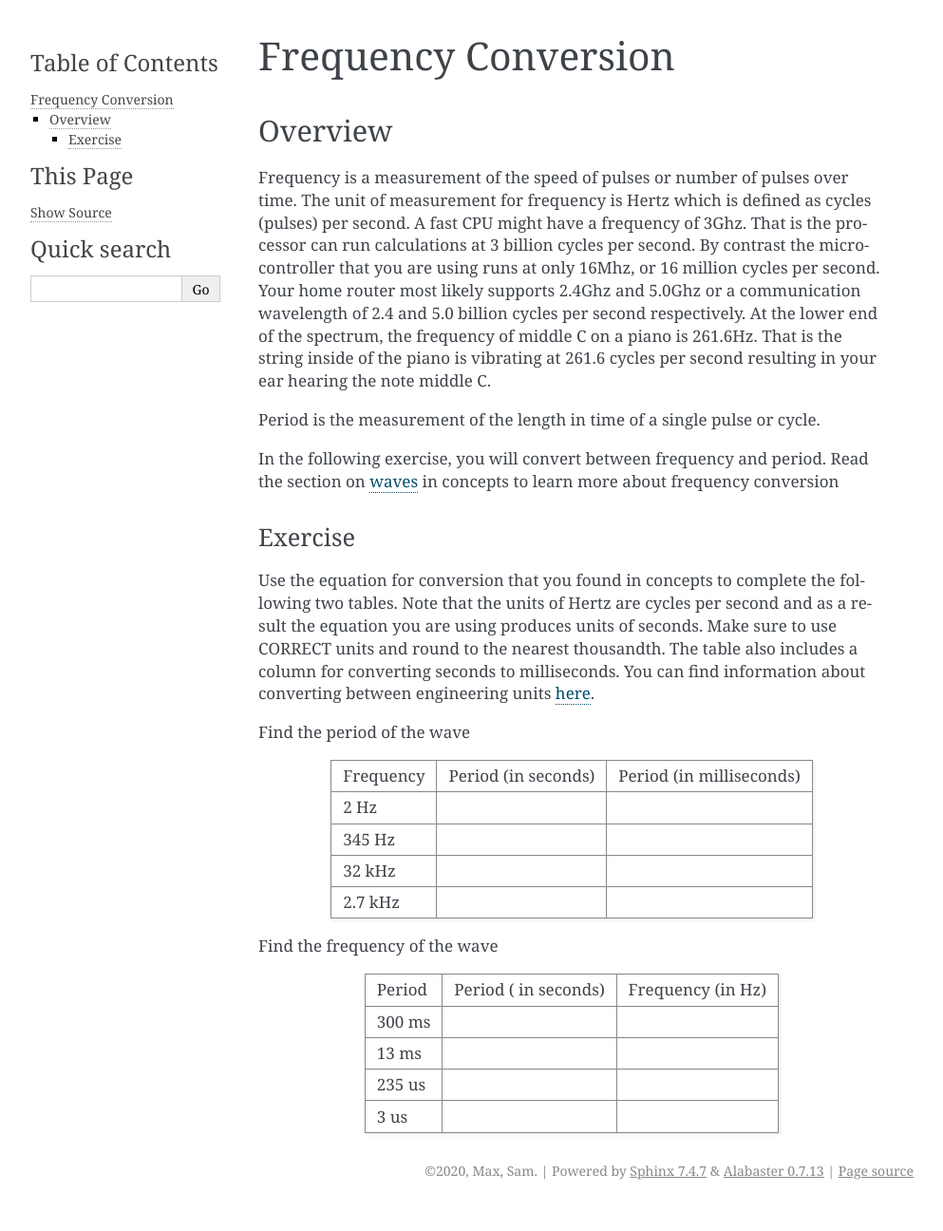
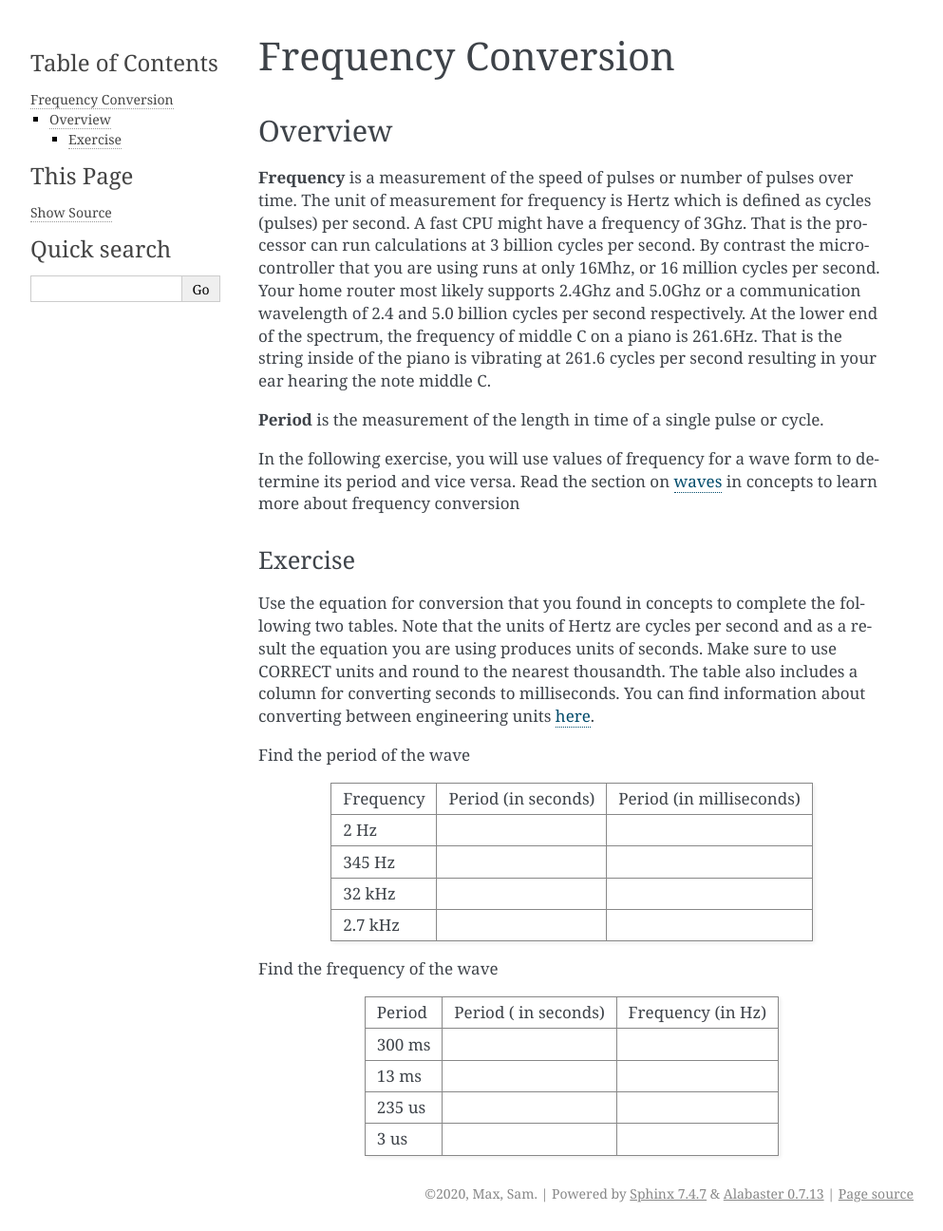
Before and after one commit to maxtkc/mvths-wiki, a Sphinx documentation site: the page built from docs/025-frequency-conversion.rst, in a window 1280 px wide. Shown: the whole page at 95% size, without its empty margins (148-1141 px from the left). Built offline with Sphinx 7.4.7, drawn with Linux system fonts in a browser that asks for light colours; before the commit the page ends 1272 px from its top, so only the background shows below that.

Commit message:
Update 025-frequency-conversion.rst

```diff
--- a/docs/025-frequency-conversion.rst
+++ b/docs/025-frequency-conversion.rst
@@ -4,17 +4,16 @@ Frequency Conversion
 Overview
 --------
 
-Frequency is a measurement of the speed of pulses or number of pulses over time. The unit of measurement for
+**Frequency** is a measurement of the speed of pulses or number of pulses over time. The unit of measurement for
 frequency is Hertz which is defined as cycles (pulses) per second. A fast CPU might have a frequency of 3Ghz. That is the processor can
 run calculations at 3 billion cycles per second. By contrast the microcontroller that you are using runs at only 16Mhz, or 16 million cycles per second.
 Your home router most likely supports 2.4Ghz and 5.0Ghz or a communication wavelength of 2.4 and 5.0 billion cycles per second respectively. At the lower
 end of the spectrum, the frequency of middle C on a piano is 261.6Hz. That is the string inside of the piano is vibrating at 261.6 cycles per second resulting
 in your ear hearing the note middle C.
 
-Period is the measurement of the length in time of a single pulse or cycle.
+**Period** is the measurement of the length in time of a single pulse or cycle.
 
-In the following exercise, you will convert between frequency and
-period. Read the section on
+In the following exercise, you will use values of frequency for a wave form to determine its period and vice versa. Read the section on
 `waves <https://www.google.com/url?q=https://docs.google.com/document/d/1BmZbXzxnD2j17QToSZ9jeZmnP7burwfksfQq2v4zu-Y/edit%23heading%3Dh.r3kc4sg9zrj4&sa=D&ust=1587613173942000>`__ in
 concepts to learn more about frequency conversion
 
```
